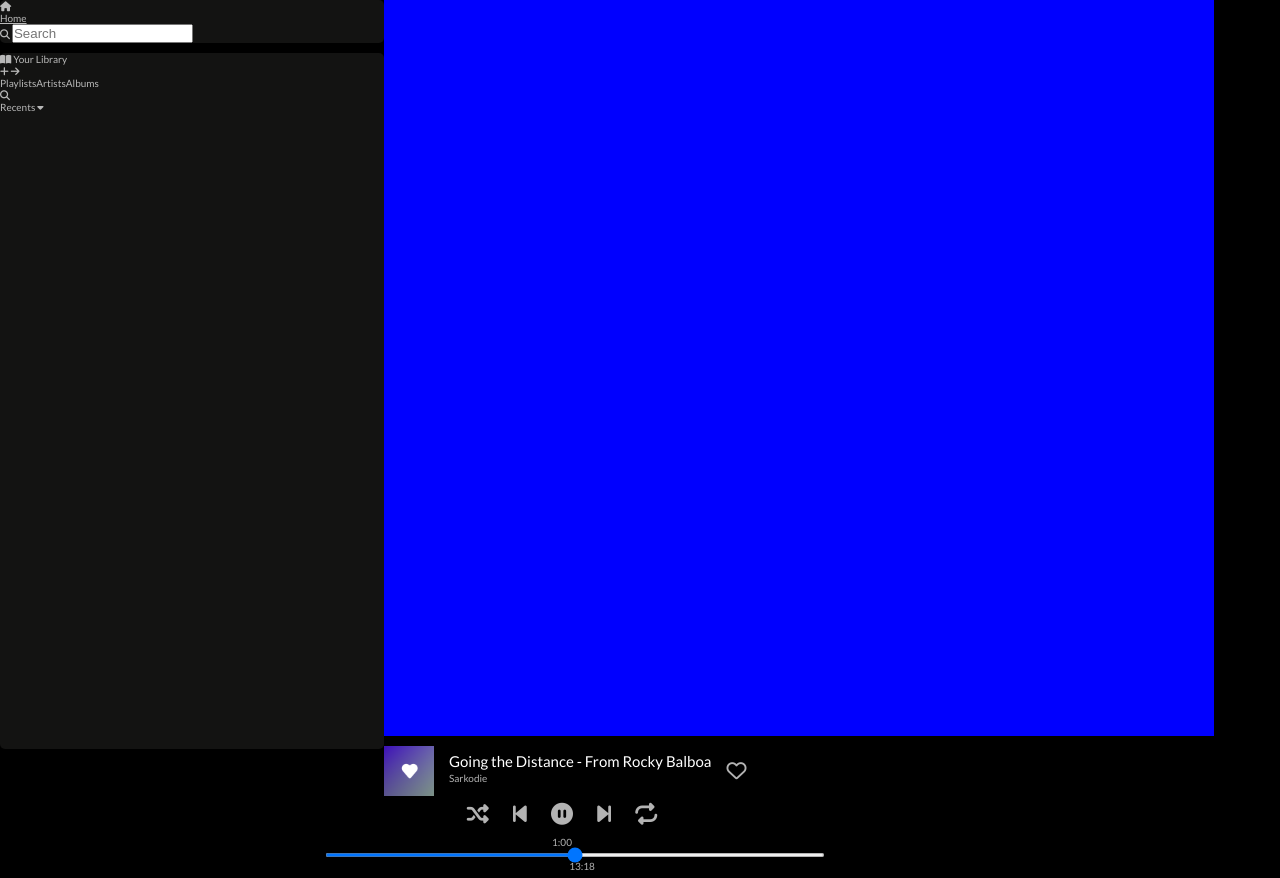
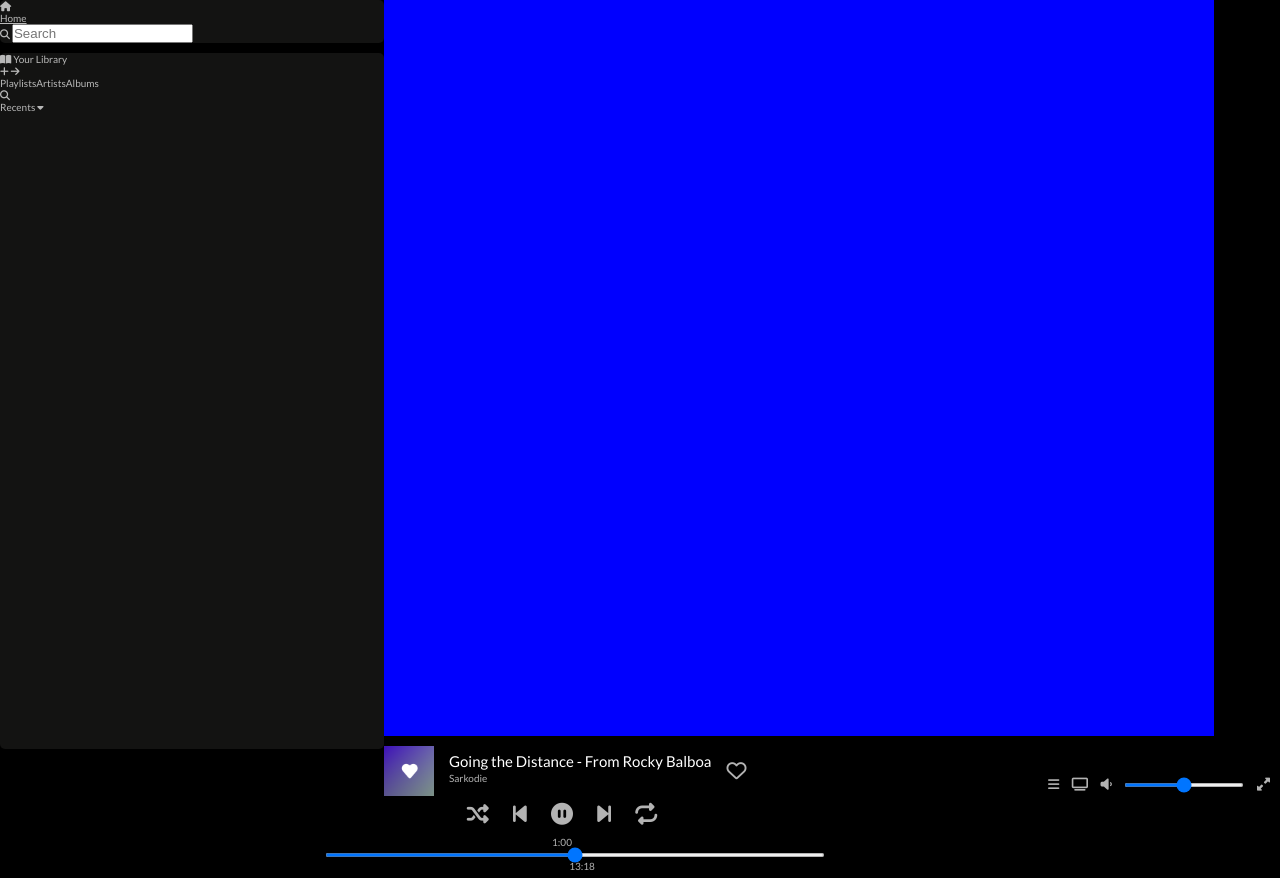
Before and after one commit to PRINCEKK122/static-spotify, a plain HTML site: page index.html in a window 1280 px wide. Drawn offline with Linux system fonts and the light colour scheme.

Commit message:
feat: design the right control playback buttons

```diff
--- a/index.html
+++ b/index.html
@@ -107,6 +107,15 @@
                     <span class="end-time">13:18</span>
                 </div>
             </div>
+
+            <!-- Right controls -->
+            <div class="right-controls">
+                <i class="fa-solid fa-bars"></i>
+                <i class="fa-sharp fa-solid fa-tv"></i>
+                <i class="fa-solid fa-volume-low"></i>
+                <input type="range" min="0" max="100" class="slider right-control-slider">
+                <i class="fa-solid fa-up-right-and-down-left-from-center"></i>
+            </div>
         </section>
 
 
--- a/style.css
+++ b/style.css
@@ -77,7 +77,8 @@ a {
 
 /* Left controls section */
 .left-controls,
-.middle-controls {
+.middle-controls,
+.right-controls {
     display: inline-block;
 }
 
@@ -180,3 +181,22 @@ input.slider:hover {
 .end-time {
     left: 10px;
 }
+
+.right-controls {
+    font-size: 1.3rem;
+    padding: 1rem 0;
+    position: absolute;
+    right: 1rem;
+    top: 2rem;
+}
+
+input.right-control-slider {
+    width: 12rem;
+    position: relative;
+    top: -0.2rem;
+}
+
+.right-controls i[class^="fa"]:not(i:last-child),
+.right-controls .right-control-slider {
+    margin-right: 1rem;
+}
```
